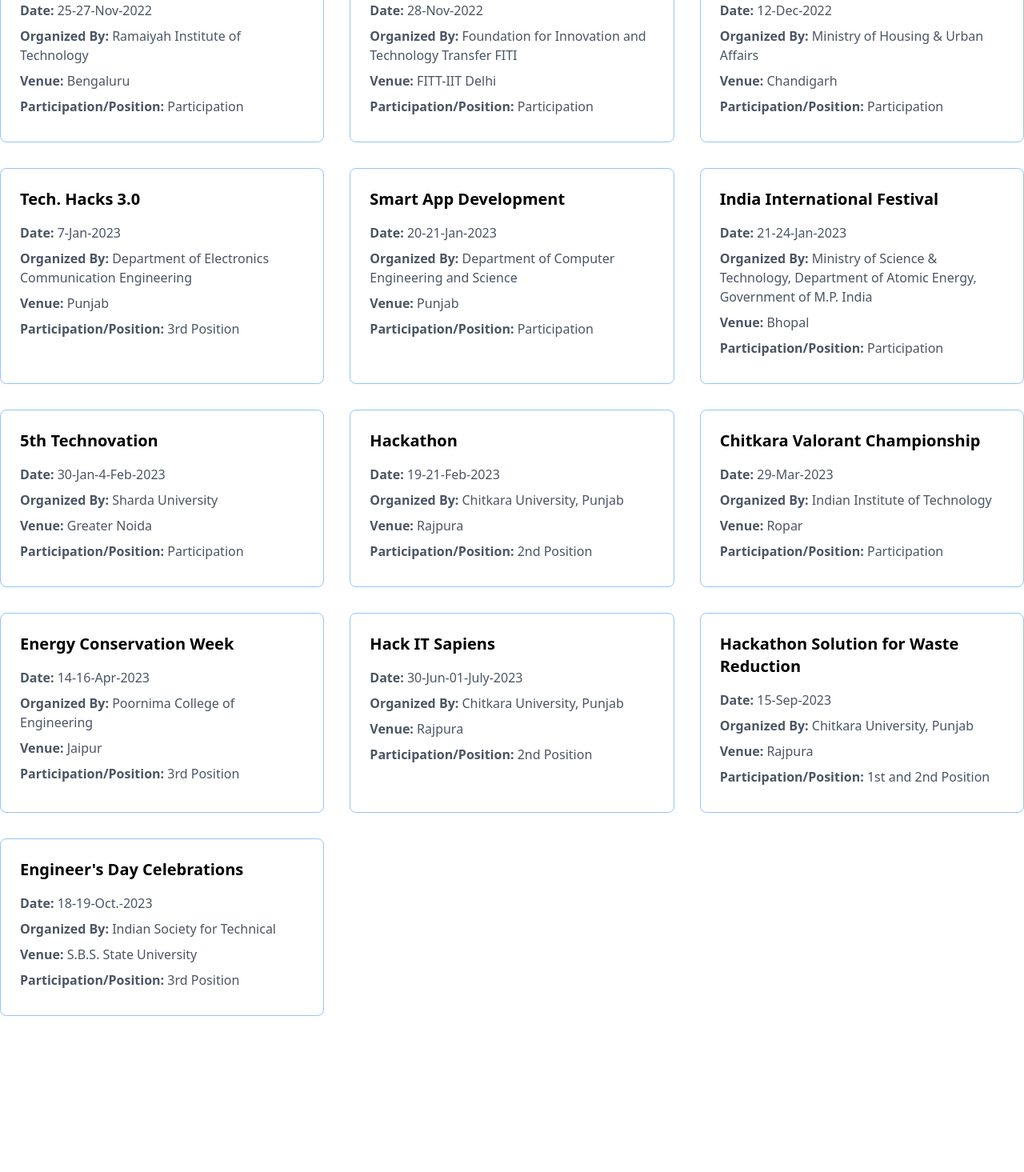
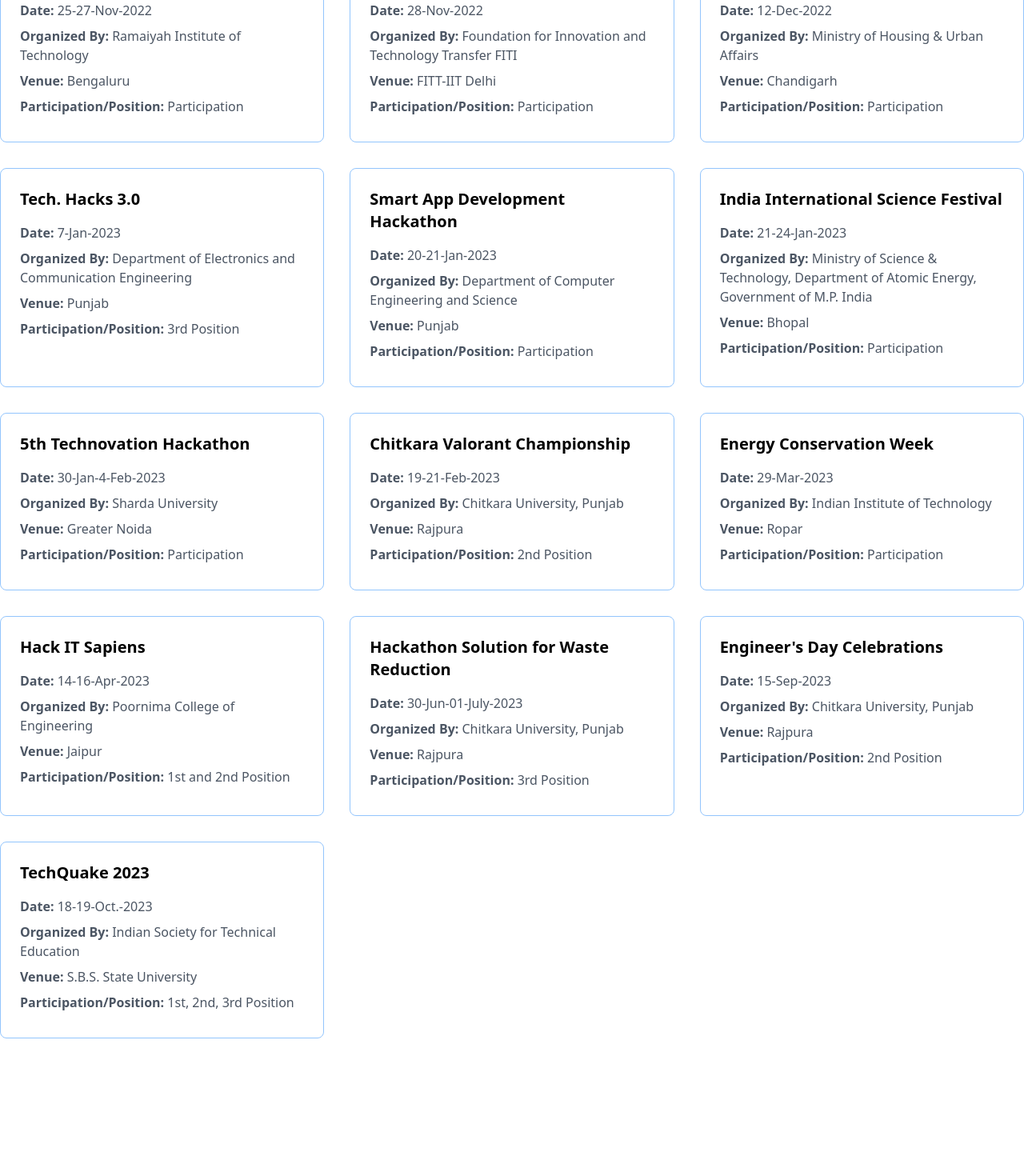
Before and after one commit to Abhishek058/DICE, a React (Vite) app: page /research in a window 1280 px wide. Shown: the part 324-1789 px from the top of the page at 80% size. Built offline with nearby package versions, Linux system fonts and the light colour scheme.

Commit message:
competition updated

```diff
--- a/src/components/pages/Research.jsx
+++ b/src/components/pages/Research.jsx
@@ -17,7 +17,6 @@
     name: "Tech. Future Hackathon",
     date: "28-Nov-2022",
     organizedBy: "Foundation for Innovation and Technology Transfer FITI",
-
     venue: "FITT-IIT Delhi",
     participation: "Participation",
   },
@@ -26,7 +25,6 @@
     name: "Swach Technology Challenge",
     date: "12-Dec-2022",
     organizedBy: "Ministry of Housing & Urban Affairs",
-
     venue: "Chandigarh",
     participation: "Participation",
   },
@@ -34,22 +32,21 @@
     sno: 4,
     name: "Tech. Hacks 3.0",
     date: "7-Jan-2023",
-    organizedBy: "Department of Electronics Communication Engineering",
+    organizedBy: "Department of Electronics and Communication Engineering",
     venue: "Punjab",
     participation: "3rd Position",
   },
   {
     sno: 5,
-    name: "Smart App Development",
+    name: "Smart App Development Hackathon",
     date: "20-21-Jan-2023",
     organizedBy: "Department of Computer Engineering and Science",
-
     venue: "Punjab",
     participation: "Participation",
   },
   {
     sno: 6,
-    name: "India International Festival",
+    name: "India International Science Festival",
     date: "21-24-Jan-2023",
     organizedBy:
       "Ministry of Science & Technology, Department of Atomic Energy, Government of M.P. India",
@@ -58,16 +55,15 @@
   },
   {
     sno: 7,
-    name: "5th Technovation",
+    name: "5th Technovation Hackathon",
     date: "30-Jan-4-Feb-2023",
     organizedBy: "Sharda University",
-
     venue: "Greater Noida",
     participation: "Participation",
   },
   {
     sno: 8,
-    name: "Hackathon",
+    name: "Chitkara Valorant Championship",
     date: "19-21-Feb-2023",
     organizedBy: "Chitkara University, Punjab",
     venue: "Rajpura",
@@ -75,7 +71,7 @@
   },
   {
     sno: 9,
-    name: "Chitkara Valorant Championship",
+    name: "Energy Conservation Week",
     date: "29-Mar-2023",
     organizedBy: "Indian Institute of Technology",
     venue: "Ropar",
@@ -83,35 +79,35 @@
   },
   {
     sno: 10,
-    name: "Energy Conservation Week",
+    name: "Hack IT Sapiens",
     date: "14-16-Apr-2023",
     organizedBy: "Poornima College of Engineering",
     venue: "Jaipur",
+    participation: "1st and 2nd Position",
+  },
+  {
+    sno: 11,
+    name: "Hackathon Solution for Waste Reduction",
+    date: "30-Jun-01-July-2023",
+    organizedBy: "Chitkara University, Punjab",
+    venue: "Rajpura",
     participation: "3rd Position",
   },
   {
-    sno: 11,
-    name: "Hack IT Sapiens",
-    date: "30-Jun-01-July-2023",
+    sno: 12,
+    name: "Engineer's Day Celebrations",
+    date: "15-Sep-2023",
     organizedBy: "Chitkara University, Punjab",
     venue: "Rajpura",
     participation: "2nd Position",
   },
   {
-    sno: 12,
-    name: "Hackathon Solution for Waste Reduction",
-    date: "15-Sep-2023",
-    organizedBy: "Chitkara University, Punjab",
-    venue: "Rajpura",
-    participation: "1st and 2nd Position",
-  },
-  {
     sno: 13,
-    name: "Engineer's Day Celebrations",
+    name: "TechQuake 2023",
     date: "18-19-Oct.-2023",
-    organizedBy: "Indian Society for Technical",
+    organizedBy: "Indian Society for Technical Education",
     venue: "S.B.S. State University",
-    participation: "3rd Position",
+    participation: "1st, 2nd, 3rd Position",
   },
 ];
 
```
